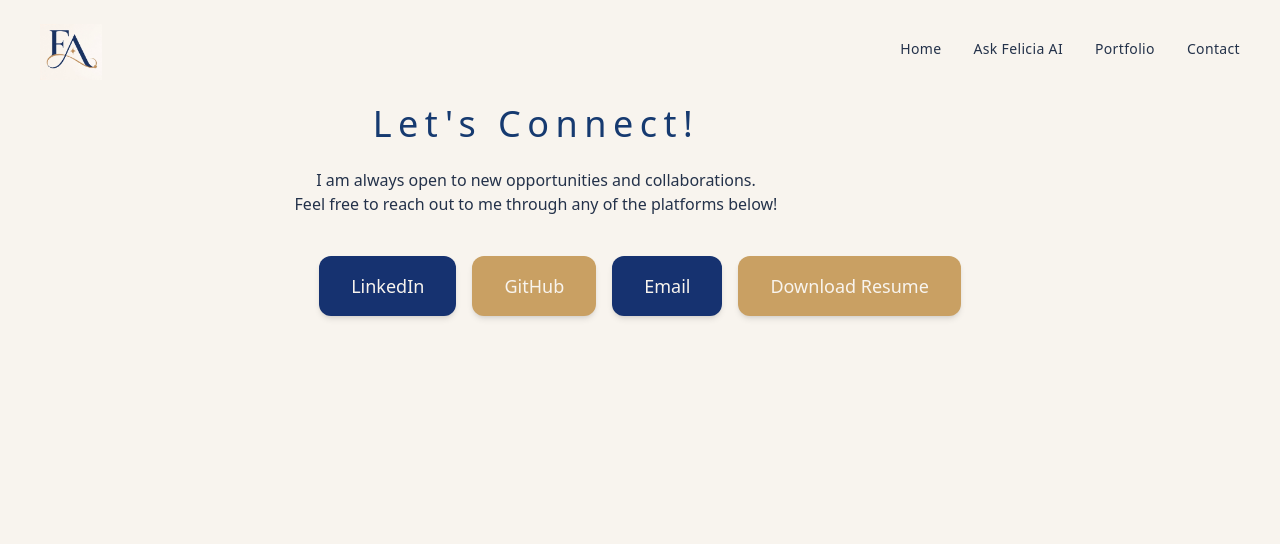
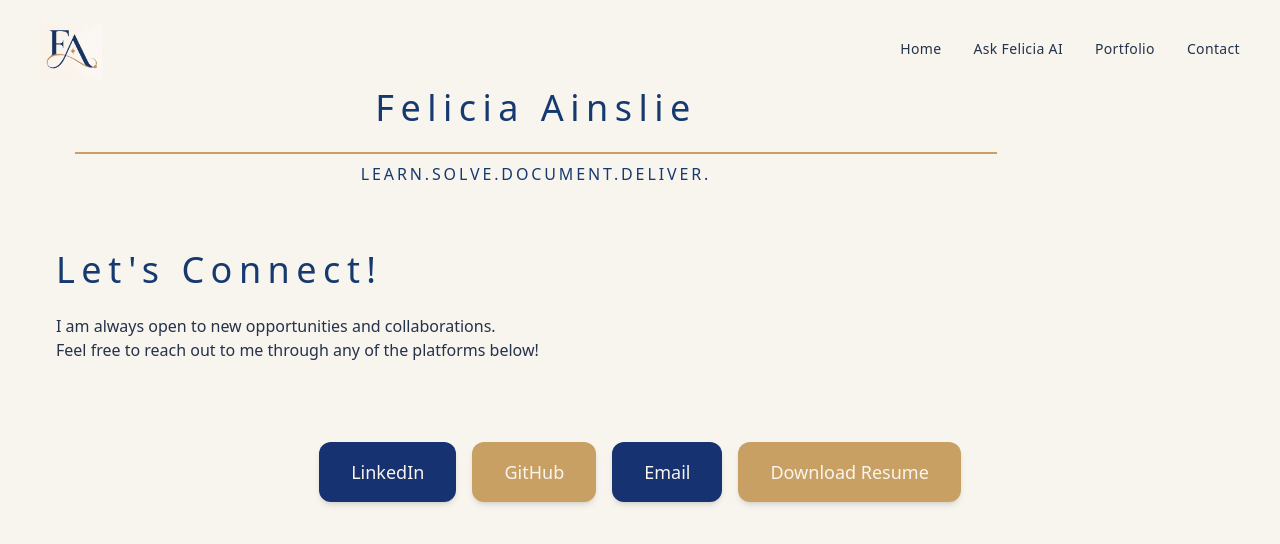
Before and after one commit to Felicia-Ainslie/Felicia-site, a Next.js app: page /contact in a window 1280 px wide. Shown: the top 544 px of the page. Built offline with nearby package versions, Linux system fonts and the light colour scheme; a web font is replaced by a local one.

Commit message:
refactoring general layout

```diff
--- a/app/ask/page.tsx
+++ b/app/ask/page.tsx
@@ -7,7 +7,7 @@ import Link from "next/link";
 export default function Ask() {
     return (
         <PageShell centered={false}>
-            <section className="max-w-5x1 ms-auto px-8 py-32">
+            <section className="max-w-5x1 ms-auto px-8 py-10">
 
                 <SectionHeading>Ask Felicia AI</SectionHeading>
 
--- a/app/contact/page.tsx
+++ b/app/contact/page.tsx
@@ -8,7 +8,7 @@ import ButtonLink from "@/components/ui/ButtonLink";
 export default function Contact() {
   return (
     <PageShell centered={false}>
-      <section id="contact" className="max-w-5xl text-center pt-20">
+        <section className="max-w-5x1 ms-auto px-8 py-10">
 
         <SectionHeading>Let&apos;s Connect!</SectionHeading>
         <p className="mb-10">
--- a/app/home/page.tsx
+++ b/app/home/page.tsx
@@ -8,13 +8,14 @@
 
 import PageShell from "@/components/layout/PageShell";
 import Hero from "@/components/sections/Hero";
+import SectionHeading from "@/components/ui/SectionHeading";
 
 export default function Home() {
   return (
     <PageShell centered={false}>
-      <Hero />
+      <section className="max-w-5x1 ms-auto px-8 py-10">
 
-      <section id="home" className="max-w-5xl text-center pt-10">
+        <SectionHeading>Professional Summary</SectionHeading>
 
         <p className="align-text-left max-w-4xl mb-10 text-left leading-relaxed">
           I am a Senior Technical Product Leader specializing in cybersecurity, AI-enabled workflows, enterprise integrations, and operational platform modernization. My 8+ year background spans enterprise SaaS, UCaaS, PaaS, vulnerability management, workflow automation, release management, and large-scale technical operations, with experience leading initiatives across engineering, UX, infrastructure, and product strategy. I thrive at the intersection of systems thinking, technical collaboration, and human-centered design. Transforming complex operational challenges into scalable solutions that improve security, efficiency, and user experience. Throughout my career, I have worked closely with cross-functional teams, enterprise vendors, infrastructure providers, and integration partners internationally to align technical execution with business impact while improving operational clarity and scalability. I enjoy solving messy problems, uncovering operational friction, and building systems that teams can actually adopt, trust, and scale. I naturally gravitate toward jumping in the deep end, learning enough to be dangerous, identifying gaps, documenting more than just the solution, and delivering results that exceed expectations.
--- a/app/portfolio/page.tsx
+++ b/app/portfolio/page.tsx
@@ -11,7 +11,7 @@ export default function Portfolio() {
   return (
     <PageShell centered={false}>
 
-      <section id="summary" className="max-w-6x1 mx-auto px-8 py-32">
+        <section className="max-w-5x1 ms-auto px-8 py-10">
         <SectionHeading>Portfolio</SectionHeading>
 
         <p className="text-xl leading-relaxed max-w-4x1 mb-12 text-[#24324A]">
--- a/components/layout/PageShell.tsx
+++ b/components/layout/PageShell.tsx
@@ -1,6 +1,7 @@
 //Reusable component for page layout, includes navigation and styling
 
 import Nav from "@/components/layout/Nav";
+import Hero from "../sections/Hero";
 
 type PageShellProps = {
   children: React.ReactNode;
@@ -12,6 +13,8 @@ export default function PageShell({ children, centered = true }: PageShellProps)
         <main className={`min-h-screen relative bg-[#F8F4EE] text-[#24324A] px-6 ${centered ? "flex items-center justify-center" : ""}`}>
 
         <Nav />
+              <Hero />
+
 
         <div className="max-w-7xl mx-auto w-full">
             {children}
--- a/components/sections/Hero.tsx
+++ b/components/sections/Hero.tsx
@@ -12,12 +12,7 @@ export default function Hero() {
           <div className="brand-divider"> </div>
 
 
-          <h2 className="page-title">
-            <Link href="/ask">LEARN.</Link>
-            <Link href="/contact">SOLVE.</Link>
-            <Link href="/portfolio ">DOCUMENT.</Link>
-            <Link href="/contact">DELIVER.</Link>
-          </h2>
+          <h2 className="page-title">LEARN.SOLVE.DOCUMENT.DELIVER.</h2>
 
     </section>
   );
```
